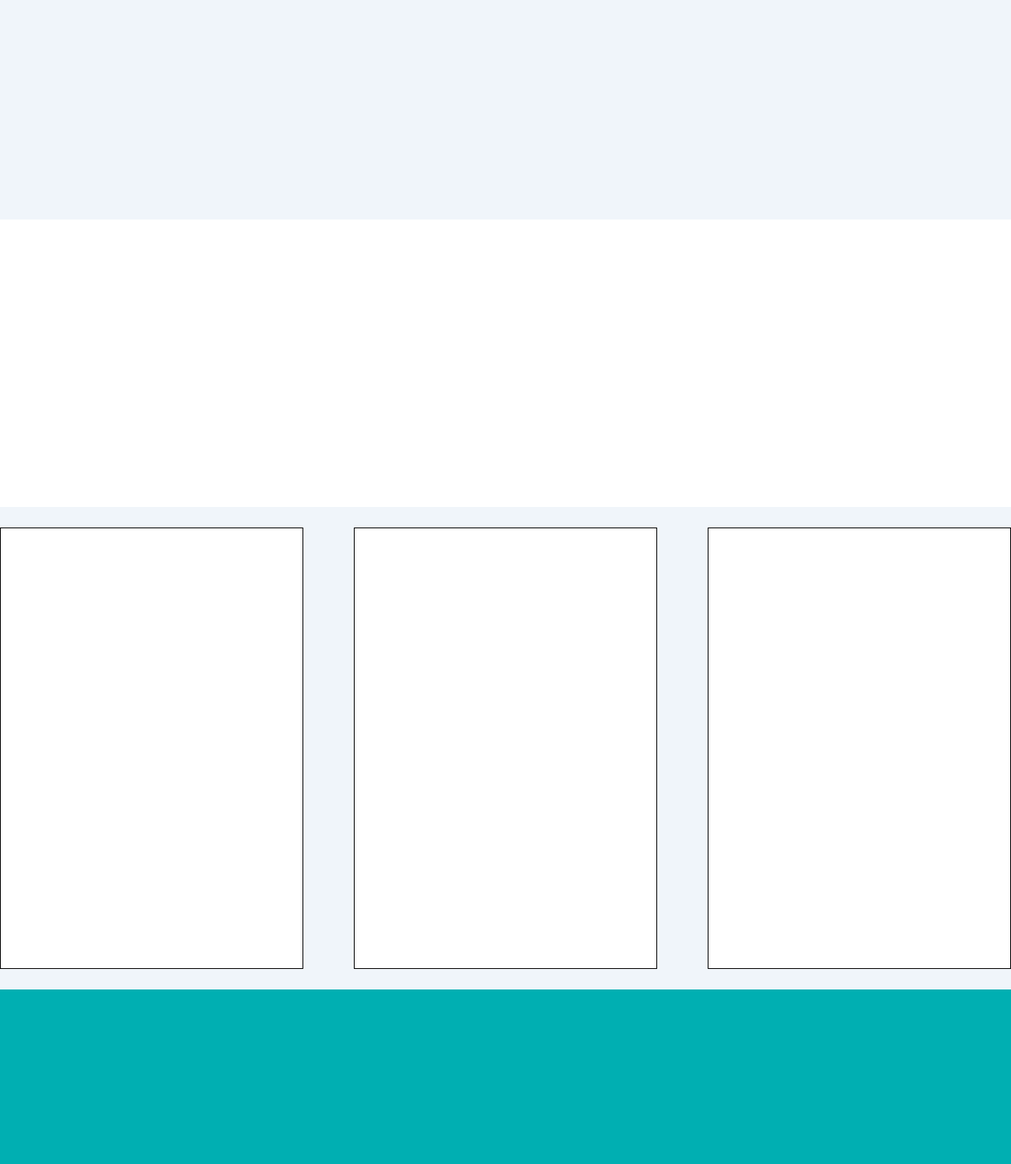
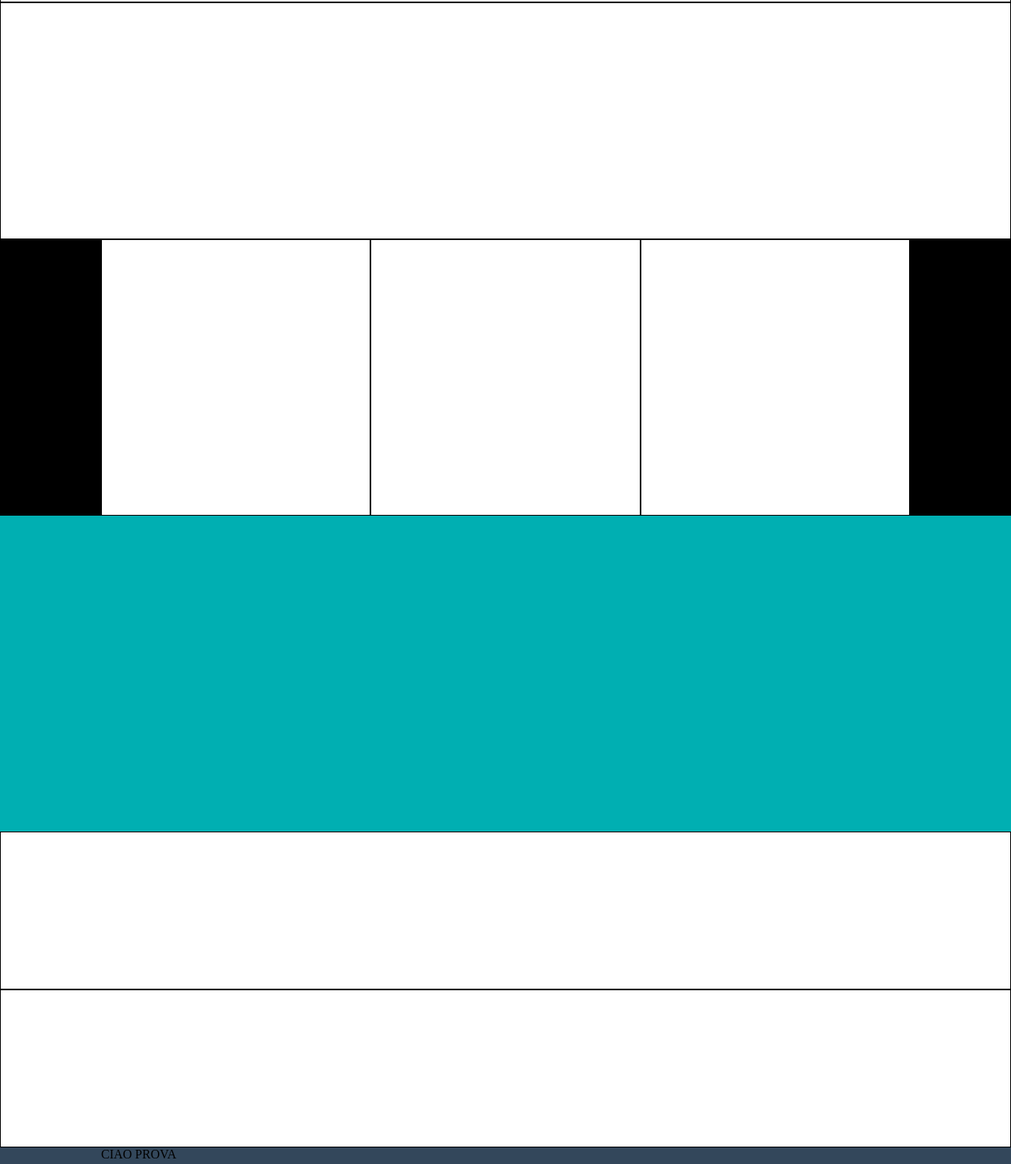
Before and after one commit to carminenicoletta91/html-css-hubspot, a plain HTML site: page index.html in a window 1280 px wide. Shown: the part 847-2321 px from the top of the page at 79% size. Drawn offline with Linux system fonts and the light colour scheme.

Commit message:
--modificato nuovamente struttura layout-- --pulizia codice html--

```diff
--- a/index.html
+++ b/index.html
@@ -23,35 +23,37 @@
 
     <!-- blocco sezione principale pagina -->
     <div class="sezionicontenuti ">
-      <div class="bloccoprincipale">
       <!-- sezione a colonna singola -->
       <section class="sezionetop">
-          <div class="center"></div>
+           <div class="singolacolonna1"></div>
+      <!-- sezione a 2 colonne -->
+      <div class="sezionea2colonne1">
+        <div class="sezioneleft"></div>
+        <div class="sezioneright"></div>
+      </div>
+      <!-- sezione a 3 colonne -->
+      <div class="center">
+      <div class="sezionerow">
+        <!-- colonna1 -->
+        <div class="row"></div>
+        <!-- colonna2 -->
+        <div class="row "></div>
+        <!-- colonna3 -->
+        <div class="row"></div>
+      </div>
+      </div>
       </section>
-      <!-- sezione a 2 colonne -->
-      <section class="sezionecentro">
-        <div class="sezionecentroleft"></div>
-        <div class="sezionecentroright"></div>
-      </section>
-      <!-- sezione a 3 colonne -->
-      <section class="sezionerowbottom">
-        <!-- colonna1 -->
-        <div class="row left"></div>
-        <!-- colonna2 -->
-        <div class="row centro"></div>
-        <!-- colonna3 -->
-        <div class="row right"></div>
-      </section>
-      </div>
       <!-- sezione a colonna singola -->
-      <section class="singolacolonna" ></section>
+      <section class="singolacolonna2" ></section>
       <!--chiusura sezione a colonna singola-->
       <!-- sezione a 2 colonne -->
-      <section class="sezionea2colonne ">
+      <section class="sezionea2colonne2 ">
         <!-- blocco 1 -->
+      <div class="colonne2">
         <div class="sezionea2colonnetop"></div>
         <!-- blocco2 -->
         <div class="sezionea2colonnebottom"></div>
+      </div>
       </section>
       <!--chiusura blocco sezione principale-->
       </div>
--- a/master.css
+++ b/master.css
@@ -7,7 +7,7 @@ body{
   background-color:black;
 }
 .contenitorebody{
-  height:4000px;
+  /*height:4000px;*/
 }
 .center{
   height:100%;
@@ -17,7 +17,7 @@ body{
 /*fine settaggi generali*/
 /*settaggi header*/
 header{
-  height:20%;
+  height:700px;
 }
 .menu1{
   height:7%;
@@ -39,51 +39,47 @@ header{
 .sezionicontenuti{
   height:65%;
 }
-.bloccoprincipale{
-  height:50%;
-  background-color:rgb(240, 245, 250);
 }
 .sezionetop{
-  height:25%;
+  height:800px;
 }
-.sezionecentro{
-  height:28%;
-  margin-bottom:2%;
+.singolacolonna1{
+  height:150px;
   background-color:white;
+  border:1px solid black;
+  box-sizing: border-box;
 }
-.sezionecentroleft{
+.sezionea2colonne1{
+  height:300px;
+  background-color:white;
+  border:solid 1px black;
+  box-sizing: border-box;
+}
+.sezioneleft{
   float:left;
   height:100%;
   width:30%;
 }
-.sezionecentroright{
+.sezioneright{
   float: left;
   height:100%;
   width:70%;
 }
-.sezionecentro::after{
+.sezionea2colonne1::after{
   content:"";
   display:table;
   clear:both;
 }
-.sezionerowbottom{
-  height:43%;
-
-  margin-bottom:2%;
+.sezionerow{
+  height:350px;
 }
 .row{
   height:100%;
-  width:calc(90% / 3);
+  width:calc(100% / 3);
   float:left;
   background-color:white;
   border:solid 1px black;
   box-sizing: border-box;
-}
-.left{
-  margin-right:5%;
-}
-.centro{
-  margin-right:5%;
 }
 
 .sezionerow::after{
@@ -91,24 +87,36 @@ header{
   display: table;
   clear: both;
 }
-.singolacolonna{
-  height:25%;
+.singolacolonna2{
+  height:400px;
   background-color:rgb(0, 175, 178);
 }
-.sezionea2colonne{
-  height:30%;
+.sezionea2colonne2{
+  height:400px;
   background-color:white;
+}
+.colonne2{
+height:100%;
 }
 .sezionea2colonnetop{
   height:50%;
+  border:solid 1px black;
+  box-sizing: border-box;
 }
 .sezionea2colonnebottom{
   height:50%;
+  border:solid 1px black;
+  box-sizing: border-box;
+}
+.colonne2::after{
+  content:"";
+  display:table;
+  clear: both;
 }
 /*fine settaggi sezioni principali*/
 /*inizio settaggi footer*/
 footer{
-  height:15%;
+  height:700px;
   background-color:rgb(51, 71, 91);
 }
 /*fine settaggi footer*/
```
